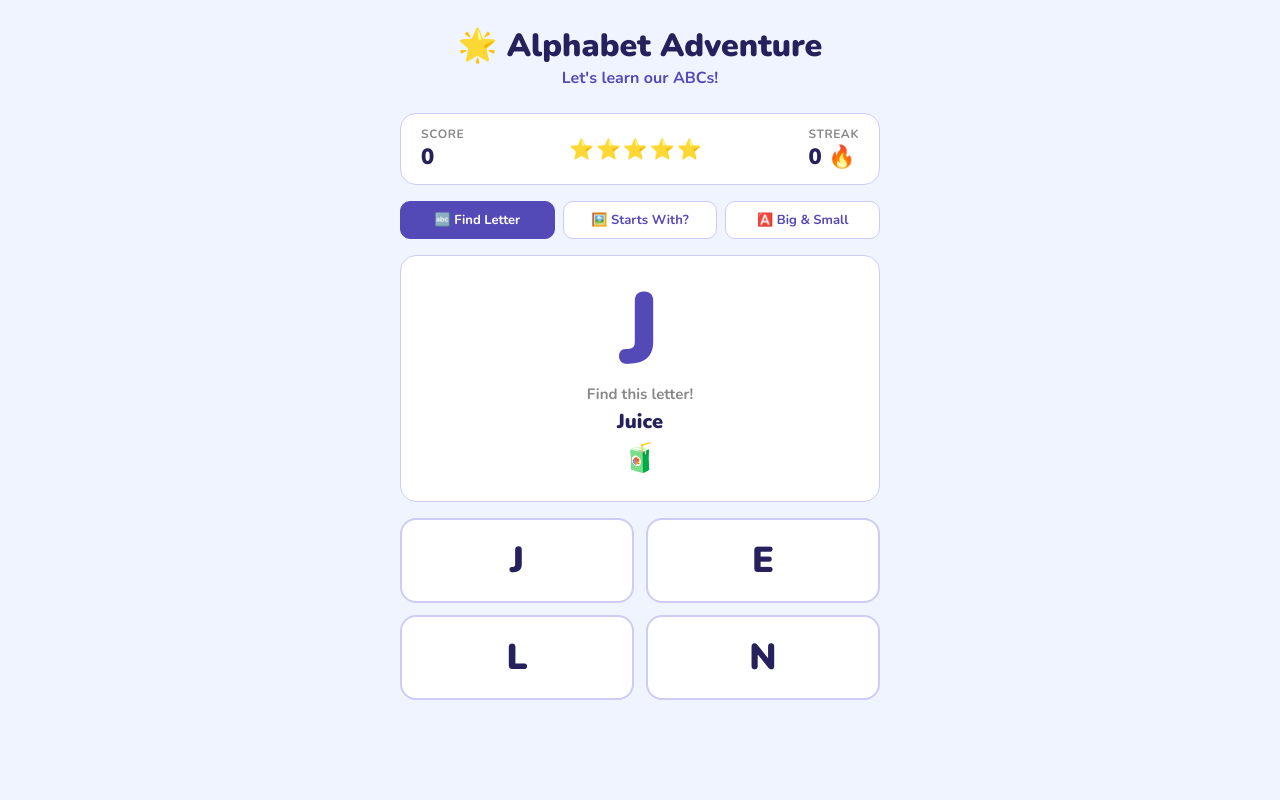
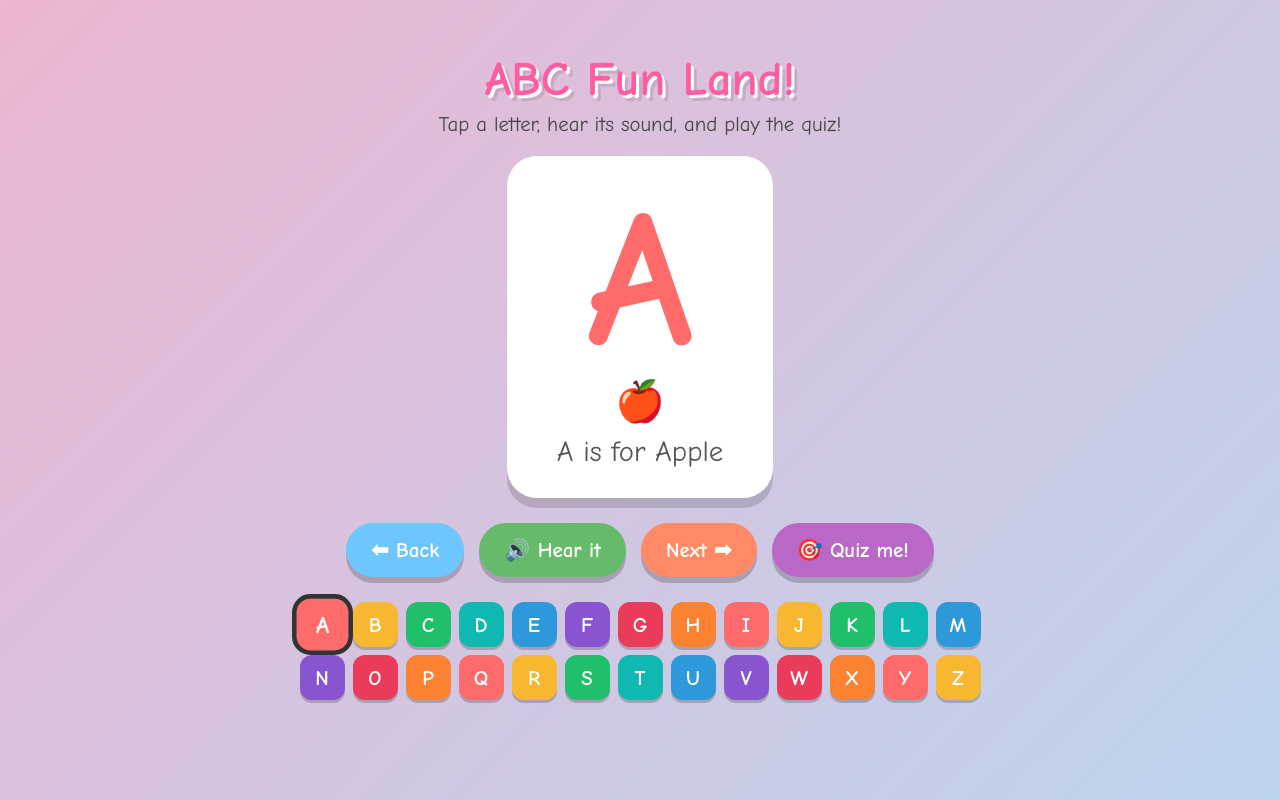
Before and after one commit to tosinloluwa/alphabet-game2, a website: page www/index.html in a window 1280 px wide. Drawn offline with nearby package versions, Linux system fonts and the light colour scheme.

Commit message:
Updated the game

```diff
--- a/www/index.html
+++ b/www/index.html
@@ -1,397 +1,350 @@
 <!DOCTYPE html>
 <html lang="en">
 <head>
-  <meta charset="UTF-8" />
-  <meta name="viewport" content="width=device-width, initial-scale=1.0" />
-  <title>Alphabet Adventure 🌟</title>
-  <link href="https://fonts.googleapis.com/css2?family=Nunito:wght@700;900&display=swap" rel="stylesheet" />
+<meta charset="UTF-8">
+<title>ABC Fun Land!</title>
 <style>
-    *, *::before, *::after { box-sizing: border-box; margin: 0; padding: 0; }
-
+  * { box-sizing: border-box; }
   body {
-      font-family: 'Nunito', sans-serif;
-      background: #f0f4ff;
+    margin: 0;
     min-height: 100vh;
+    font-family: 'Comic Sans MS', 'Trebuchet MS', sans-serif;
+    background: linear-gradient(135deg, #ffe29f, #ffa9c6, #a0e7ff);
+    background-size: 400% 400%;
+    animation: bgMove 12s ease infinite;
     display: flex;
     flex-direction: column;
     align-items: center;
-      padding: 1.5rem 1rem;
+    padding: 20px;
+    text-align: center;
+  }
+  @keyframes bgMove {
+    0% { background-position: 0% 50%; }
+    50% { background-position: 100% 50%; }
+    100% { background-position: 0% 50%; }
+  }
+  h1 {
+    font-size: 3em;
+    color: #ff5da2;
+    text-shadow: 3px 3px 0 #fff, 6px 6px 0 rgba(0,0,0,0.1);
+    margin-bottom: 5px;
+  }
+  #subtitle {
+    font-size: 1.3em;
+    color: #444;
+    margin-bottom: 20px;
   }
 
-    header {
-      text-align: center;
-      margin-bottom: 1.5rem;
+  /* Big letter stage */
+  #stage {
+    background: #fff;
+    border-radius: 30px;
+    box-shadow: 0 10px 0 rgba(0,0,0,0.15);
+    padding: 30px 50px;
+    margin-bottom: 25px;
+    position: relative;
   }
-    header h1 {
-      font-size: 2rem;
-      font-weight: 900;
-      color: #26215C;
+  #bigLetter {
+    font-size: 12em;
+    font-weight: bold;
+    line-height: 1;
+    user-select: none;
+    transition: transform 0.2s;
   }
-    header p {
-      font-size: 1rem;
-      color: #534AB7;
-      font-weight: 700;
+  #bigLetter:active { transform: scale(0.9); }
+  #wordHint {
+    font-size: 1.8em;
+    margin-top: 10px;
+    color: #555;
+  }
+  #emoji {
+    font-size: 2.5em;
   }
 
-    #game {
-      width: 100%;
-      max-width: 480px;
+  /* Controls */
+  #controls {
+    display: flex;
+    gap: 15px;
+    margin-bottom: 25px;
+    flex-wrap: wrap;
+    justify-content: center;
+  }
+  button {
+    font-family: inherit;
+    font-size: 1.3em;
+    font-weight: bold;
+    padding: 15px 25px;
+    border: none;
+    border-radius: 50px;
+    cursor: pointer;
+    box-shadow: 0 6px 0 rgba(0,0,0,0.2);
+    transition: transform 0.1s;
+    color: #fff;
+  }
+  button:active {
+    transform: translateY(4px);
+    box-shadow: 0 2px 0 rgba(0,0,0,0.2);
+  }
+  #prevBtn { background: #6ec6ff; }
+  #nextBtn { background: #ff8a65; }
+  #hearBtn { background: #66bb6a; }
+  #quizBtn { background: #ba68c8; }
+
+  /* Alphabet strip */
+  #strip {
+    display: flex;
+    flex-wrap: wrap;
+    justify-content: center;
+    gap: 8px;
+    max-width: 700px;
+    margin-bottom: 25px;
+  }
+  .tile {
+    width: 45px;
+    height: 45px;
+    border-radius: 12px;
+    display: flex;
+    align-items: center;
+    justify-content: center;
+    font-size: 1.3em;
+    font-weight: bold;
+    color: #fff;
+    cursor: pointer;
+    box-shadow: 0 3px 0 rgba(0,0,0,0.2);
+    transition: transform 0.1s;
+  }
+  .tile:hover { transform: scale(1.1); }
+  .tile.active {
+    outline: 4px solid #333;
+    transform: scale(1.15);
   }
 
-    /* Scoreboard */
-    #scoreboard {
+  /* Quiz section */
+  #quizBox {
+    display: none;
+    background: #fff;
+    border-radius: 25px;
+    padding: 25px;
+    box-shadow: 0 10px 0 rgba(0,0,0,0.15);
+    max-width: 500px;
+    width: 100%;
+  }
+  #quizQuestion {
+    font-size: 1.4em;
+    margin-bottom: 15px;
+    color: #444;
+  }
+  #quizOptions {
     display: flex;
-      justify-content: space-between;
+    gap: 15px;
+    justify-content: center;
+    flex-wrap: wrap;
+  }
+  .option {
+    font-size: 2.5em;
+    font-weight: bold;
+    width: 90px;
+    height: 90px;
+    border-radius: 20px;
+    display: flex;
     align-items: center;
-      background: #fff;
-      border: 1.5px solid #CECBF6;
-      border-radius: 16px;
-      padding: 0.75rem 1.25rem;
-      margin-bottom: 1rem;
+    justify-content: center;
+    cursor: pointer;
+    box-shadow: 0 6px 0 rgba(0,0,0,0.2);
+    color: #fff;
+    transition: transform 0.1s;
   }
-    .score-label {
-      font-size: 12px;
-      color: #888;
-      text-transform: uppercase;
-      letter-spacing: 0.05em;
+  .option:active { transform: translateY(4px); box-shadow: 0 2px 0 rgba(0,0,0,0.2); }
+  #quizFeedback {
+    margin-top: 15px;
+    font-size: 1.6em;
+    min-height: 40px;
   }
-    .score-val {
-      font-size: 22px;
-      font-weight: 900;
-      color: #26215C;
-    }
-    #stars { font-size: 20px; letter-spacing: 2px; }
-
-    /* Mode toggle */
-    #mode-toggle {
-      display: flex;
-      gap: 8px;
-      margin-bottom: 1rem;
-    }
-    .mode-btn {
-      flex: 1;
-      padding: 0.55rem 0.25rem;
-      border-radius: 10px;
-      border: 1.5px solid #CECBF6;
-      background: #fff;
-      font-family: 'Nunito', sans-serif;
-      font-size: 13px;
-      font-weight: 700;
-      color: #534AB7;
-      cursor: pointer;
-      transition: all 0.15s;
-    }
-    .mode-btn.active {
-      background: #534AB7;
-      color: #fff;
-      border-color: #534AB7;
+  #score {
+    margin-top: 10px;
+    font-size: 1.2em;
+    color: #444;
   }
 
-    /* Prompt box */
-    #prompt-box {
-      background: #fff;
-      border: 1.5px solid #CECBF6;
-      border-radius: 16px;
-      padding: 1.5rem 1rem;
-      text-align: center;
-      margin-bottom: 1rem;
+  #confetti {
+    position: fixed;
+    top: 0; left: 0;
+    width: 100%; height: 100%;
+    pointer-events: none;
+    overflow: hidden;
   }
-    #big-letter {
-      font-size: 100px;
-      font-weight: 900;
-      line-height: 1;
-      color: #534AB7;
-      display: block;
-      margin-bottom: 0.25rem;
+  .piece {
+    position: absolute;
+    width: 12px; height: 12px;
+    top: -20px;
+    border-radius: 3px;
+    animation: fall linear forwards;
   }
-    #word-icon {
-      font-size: 64px;
-      display: none;
-      margin-bottom: 0.5rem;
-    }
-    #prompt-text {
-      font-size: 15px;
-      color: #888;
-      margin-bottom: 0.25rem;
-    }
-    #hint-word {
-      font-size: 20px;
-      font-weight: 900;
-      color: #26215C;
-    }
-    #hint-icon {
-      font-size: 28px;
-      display: block;
-      margin-top: 0.25rem;
-    }
-
-    /* Choice buttons */
-    #choices {
-      display: grid;
-      grid-template-columns: repeat(2, 1fr);
-      gap: 12px;
-      margin-bottom: 1rem;
-    }
-    .choice-btn {
-      font-family: 'Nunito', sans-serif;
-      font-size: 36px;
-      font-weight: 900;
-      padding: 1rem 0;
-      border-radius: 16px;
-      border: 2px solid #CECBF6;
-      background: #fff;
-      color: #26215C;
-      cursor: pointer;
-      transition: transform 0.12s, background 0.15s;
-    }
-    .choice-btn:hover:not(:disabled) {
-      background: #EEEDFE;
-      transform: scale(1.05);
-    }
-    .choice-btn:active:not(:disabled) { transform: scale(0.97); }
-    .choice-btn.correct {
-      background: #EAF3DE;
-      border-color: #3B6D11;
-      color: #3B6D11;
-    }
-    .choice-btn.wrong {
-      background: #FCEBEB;
-      border-color: #A32D2D;
-      color: #A32D2D;
-    }
-    .choice-btn:disabled { cursor: default; }
-
-    /* Feedback */
-    #feedback {
-      text-align: center;
-      font-size: 22px;
-      font-weight: 900;
-      min-height: 2rem;
-      color: #26215C;
-    }
-
-    #next-btn {
-      display: none;
-      width: 100%;
-      margin-top: 0.75rem;
-      padding: 0.85rem;
-      border-radius: 14px;
-      background: #534AB7;
-      color: #fff;
-      font-family: 'Nunito', sans-serif;
-      font-size: 20px;
-      font-weight: 900;
-      border: none;
-      cursor: pointer;
-      transition: background 0.15s, transform 0.1s;
-    }
-    #next-btn:hover { background: #3C3489; }
-    #next-btn:active { transform: scale(0.98); }
-
-    /* Celebration overlay */
-    #celebrate {
-      display: none;
-      position: fixed;
-      inset: 0;
-      background: rgba(83,74,183,0.15);
-      align-items: center;
-      justify-content: center;
-      z-index: 99;
-      font-size: 80px;
-      pointer-events: none;
-    }
-    #celebrate.show { display: flex; animation: pop 0.6s ease forwards; }
-    @keyframes pop {
-      0%   { opacity: 0; transform: scale(0.5); }
-      60%  { opacity: 1; transform: scale(1.1); }
-      100% { opacity: 0; transform: scale(1.3); }
+  @keyframes fall {
+    to { transform: translateY(110vh) rotate(360deg); opacity: 0.8; }
   }
 </style>
 </head>
 <body>
 
-<header>
-  <h1>🌟 Alphabet Adventure</h1>
-  <p>Let's learn our ABCs!</p>
-</header>
+<h1>ABC Fun Land!</h1>
+<div id="subtitle">Tap a letter, hear its sound, and play the quiz!</div>
 
-<div id="game">
-
-  <div id="scoreboard">
-    <div>
-      <div class="score-label">Score</div>
-      <div class="score-val" id="score-display">0</div>
-    </div>
-    <div id="stars">⭐⭐⭐⭐⭐</div>
-    <div>
-      <div class="score-label">Streak</div>
-      <div class="score-val" id="streak-display">0 🔥</div>
-    </div>
+<div id="stage">
+  <div id="bigLetter" onclick="speakLetter()">A</div>
+  <div id="emoji">🍎</div>
+  <div id="wordHint">A is for Apple</div>
 </div>
 
-  <div id="mode-toggle">
-    <button class="mode-btn active" onclick="setMode('letter')" id="btn-letter">🔤 Find Letter</button>
-    <button class="mode-btn" onclick="setMode('word')" id="btn-word">🖼️ Starts With?</button>
-    <button class="mode-btn" onclick="setMode('upper')" id="btn-upper">🅰️ Big &amp; Small</button>
+<div id="controls">
+  <button id="prevBtn" onclick="changeLetter(-1)">⬅ Back</button>
+  <button id="hearBtn" onclick="speakLetter()">🔊 Hear it</button>
+  <button id="nextBtn" onclick="changeLetter(1)">Next ➡</button>
+  <button id="quizBtn" onclick="toggleQuiz()">🎯 Quiz me!</button>
 </div>
 
-  <div id="prompt-box">
-    <span id="word-icon"></span>
-    <span id="big-letter">A</span>
-    <div id="prompt-text">Find this letter!</div>
-    <div id="hint-word"></div>
-    <span id="hint-icon"></span>
+<div id="strip"></div>
+
+<div id="quizBox">
+  <div id="quizQuestion">Which letter makes this sound?</div>
+  <div id="quizOptions"></div>
+  <div id="quizFeedback"></div>
+  <div id="score">Score: 0</div>
 </div>
 
-  <div id="choices"></div>
-  <div id="feedback"></div>
-  <button id="next-btn" onclick="nextQuestion()">Next ➜</button>
-
-</div>
-
-<div id="celebrate">🎉</div>
+<div id="confetti"></div>
 
 <script>
-  const ALPHA = [
-    {l:'A', w:'Apple',    e:'🍎'}, {l:'B', w:'Ball',      e:'⚽'},
-    {l:'C', w:'Cat',      e:'🐱'}, {l:'D', w:'Dog',       e:'🐶'},
-    {l:'E', w:'Elephant', e:'🐘'}, {l:'F', w:'Fish',      e:'🐟'},
-    {l:'G', w:'Grapes',   e:'🍇'}, {l:'H', w:'House',     e:'🏠'},
-    {l:'I', w:'Ice cream',e:'🍦'}, {l:'J', w:'Juice',     e:'🧃'},
-    {l:'K', w:'Kite',     e:'🪁'}, {l:'L', w:'Lion',      e:'🦁'},
-    {l:'M', w:'Moon',     e:'🌙'}, {l:'N', w:'Nest',      e:'🪺'},
-    {l:'O', w:'Orange',   e:'🍊'}, {l:'P', w:'Pizza',     e:'🍕'},
-    {l:'Q', w:'Queen',    e:'👑'}, {l:'R', w:'Rainbow',   e:'🌈'},
-    {l:'S', w:'Sun',      e:'☀️'}, {l:'T', w:'Tree',      e:'🌳'},
-    {l:'U', w:'Umbrella', e:'☂️'}, {l:'V', w:'Van',       e:'🚐'},
-    {l:'W', w:'Whale',    e:'🐳'}, {l:'X', w:'Xylophone', e:'🎵'},
-    {l:'Y', w:'Yacht',    e:'⛵'}, {l:'Z', w:'Zebra',     e:'🦓'}
+  const alphabet = [
+    {l:"A", w:"Apple", e:"🍎"}, {l:"B", w:"Ball", e:"⚽"}, {l:"C", w:"Cat", e:"🐱"},
+    {l:"D", w:"Dog", e:"🐶"}, {l:"E", w:"Elephant", e:"🐘"}, {l:"F", w:"Fish", e:"🐟"},
+    {l:"G", w:"Grapes", e:"🍇"}, {l:"H", w:"Hat", e:"🎩"}, {l:"I", w:"Ice cream", e:"🍦"},
+    {l:"J", w:"Juice", e:"🧃"}, {l:"K", w:"Kite", e:"🪁"}, {l:"L", w:"Lion", e:"🦁"},
+    {l:"M", w:"Moon", e:"🌙"}, {l:"N", w:"Nest", e:"🪺"}, {l:"O", w:"Orange", e:"🍊"},
+    {l:"P", w:"Panda", e:"🐼"}, {l:"Q", w:"Queen", e:"👸"}, {l:"R", w:"Rainbow", e:"🌈"},
+    {l:"S", w:"Sun", e:"☀️"}, {l:"T", w:"Tiger", e:"🐯"}, {l:"U", w:"Umbrella", e:"☂️"},
+    {l:"V", w:"Van", e:"🚐"}, {l:"W", w:"Watermelon", e:"🍉"}, {l:"X", w:"Xylophone", e:"🎼"},
+    {l:"Y", w:"Yoyo", e:"🪀"}, {l:"Z", w:"Zebra", e:"🦓"}
   ];
 
-  let mode = 'letter', score = 0, streak = 0, current = null, answered = false;
+  const colors = ["#ff6b6b","#f7b731","#20bf6b","#0fb9b1","#2d98da","#8854d0","#eb3b5a","#fa8231"];
+  let current = 0;
+  let score = 0;
 
-  function shuffle(arr) { return [...arr].sort(() => Math.random() - 0.5); }
-  function pick(arr, n) { return shuffle(arr).slice(0, n); }
+  const bigLetter = document.getElementById("bigLetter");
+  const wordHint = document.getElementById("wordHint");
+  const emoji = document.getElementById("emoji");
+  const strip = document.getElementById("strip");
 
-  function setMode(m) {
-    mode = m;
-    document.querySelectorAll('.mode-btn').forEach(b => b.classList.remove('active'));
-    const map = { letter: 'btn-letter', word: 'btn-word', upper: 'btn-upper' };
-    document.getElementById(map[m]).classList.add('active');
-    nextQuestion();
+  function colorFor(i) { return colors[i % colors.length]; }
+
+  function render() {
+    const item = alphabet[current];
+    bigLetter.textContent = item.l;
+    bigLetter.style.color = colorFor(current);
+    emoji.textContent = item.e;
+    wordHint.textContent = item.l + " is for " + item.w;
+    document.querySelectorAll(".tile").forEach((t, i) => {
+      t.classList.toggle("active", i === current);
+    });
   }
 
-  function nextQuestion() {
-    answered = false;
-    document.getElementById('feedback').textContent = '';
-    document.getElementById('next-btn').style.display = 'none';
+  function buildStrip() {
+    alphabet.forEach((item, i) => {
+      const tile = document.createElement("div");
+      tile.className = "tile";
+      tile.style.background = colorFor(i);
+      tile.textContent = item.l;
+      tile.onclick = () => { current = i; render(); speakLetter(); };
+      strip.appendChild(tile);
+    });
+  }
 
-    const pool = shuffle(ALPHA);
-    current = pool[0];
-    const distractors = pick(pool.slice(1), 3);
-    const options = shuffle([current, ...distractors]);
+  function changeLetter(dir) {
+    current = (current + dir + alphabet.length) % alphabet.length;
+    render();
+    speakLetter();
+  }
 
-    const bigLetter = document.getElementById('big-letter');
-    const wordIcon  = document.getElementById('word-icon');
-    const promptTxt = document.getElementById('prompt-text');
-    const hintWord  = document.getElementById('hint-word');
-    const hintIcon  = document.getElementById('hint-icon');
+  function speakLetter() {
+    const item = alphabet[current];
+    const msg = new SpeechSynthesisUtterance(item.l + ". " + item.l + " is for " + item.w);
+    msg.rate = 0.85;
+    msg.pitch = 1.2;
+    window.speechSynthesis.cancel();
+    window.speechSynthesis.speak(msg);
+    burstConfetti();
+  }
 
-    hintWord.textContent = '';
-    hintIcon.textContent = '';
-    wordIcon.style.display = 'none';
-    bigLetter.style.display = 'block';
-
-    if (mode === 'letter') {
-      bigLetter.textContent = current.l;
-      promptTxt.textContent = 'Find this letter!';
-      hintWord.textContent  = current.w;
-      hintIcon.textContent  = current.e;
-      renderChoices(options, o => o.l, current.l);
-    } else if (mode === 'word') {
-      wordIcon.style.display = 'block';
-      wordIcon.textContent   = current.e;
-      bigLetter.style.display = 'none';
-      promptTxt.textContent  = current.w + ' — which letter does it start with?';
-      renderChoices(options, o => o.l, current.l);
-    } else {
-      bigLetter.textContent = current.l;
-      promptTxt.textContent = 'Find the small (lowercase) version!';
-      renderChoices(options, o => o.l.toLowerCase(), current.l.toLowerCase());
+  function burstConfetti() {
+    const container = document.getElementById("confetti");
+    for (let i = 0; i < 18; i++) {
+      const p = document.createElement("div");
+      p.className = "piece";
+      p.style.left = Math.random() * 100 + "vw";
+      p.style.background = colorFor(Math.floor(Math.random()*colors.length));
+      p.style.animationDuration = (1.5 + Math.random()) + "s";
+      container.appendChild(p);
+      setTimeout(() => p.remove(), 3000);
     }
   }
 
-  function renderChoices(options, labelFn, correct) {
-    const box = document.getElementById('choices');
-    box.innerHTML = '';
-    options.forEach(opt => {
-      const btn = document.createElement('button');
-      btn.className = 'choice-btn';
-      btn.textContent = labelFn(opt);
-      btn.setAttribute('aria-label', 'Letter ' + labelFn(opt));
-      btn.onclick = () => handleAnswer(btn, labelFn(opt), correct);
-      box.appendChild(btn);
+  // Quiz logic
+  const quizBox = document.getElementById("quizBox");
+  const quizOptions = document.getElementById("quizOptions");
+  const quizFeedback = document.getElementById("quizFeedback");
+  const scoreDisplay = document.getElementById("score");
+  let quizAnswer = null;
+  let quizVisible = false;
+
+  function toggleQuiz() {
+    quizVisible = !quizVisible;
+    quizBox.style.display = quizVisible ? "block" : "none";
+    if (quizVisible) newQuestion();
+  }
+
+  function newQuestion() {
+    quizFeedback.textContent = "";
+    const correctIndex = Math.floor(Math.random() * alphabet.length);
+    quizAnswer = alphabet[correctIndex].l;
+
+    const msg = new SpeechSynthesisUtterance("Find the letter " + quizAnswer);
+    msg.rate = 0.85;
+    window.speechSynthesis.cancel();
+    window.speechSynthesis.speak(msg);
+
+    let optionLetters = new Set([quizAnswer]);
+    while (optionLetters.size < 4) {
+      optionLetters.add(alphabet[Math.floor(Math.random() * alphabet.length)].l);
+    }
+    optionLetters = Array.from(optionLetters).sort(() => Math.random() - 0.5);
+
+    quizOptions.innerHTML = "";
+    optionLetters.forEach((letter, i) => {
+      const div = document.createElement("div");
+      div.className = "option";
+      div.textContent = letter;
+      div.style.background = colorFor(i * 3);
+      div.onclick = () => checkAnswer(letter, div);
+      quizOptions.appendChild(div);
     });
   }
 
-  function handleAnswer(btn, chosen, correct) {
-    if (answered) return;
-    answered = true;
-
-    document.querySelectorAll('.choice-btn').forEach(b => {
-      b.disabled = true;
-      if (b.textContent === correct) b.classList.add('correct');
-    });
-
-    const fb = document.getElementById('feedback');
-    if (chosen === correct) {
-      btn.classList.add('correct');
-      score += 10; streak++;
-      fb.textContent = ['Great job! 🎉', 'Awesome! ⭐', 'Super! 🌟', 'Well done! 🏆'][Math.floor(Math.random()*4)];
-      playBeep(true);
-      showCelebration();
+  function checkAnswer(letter, el) {
+    if (letter === quizAnswer) {
+      score++;
+      quizFeedback.textContent = "🎉 Great job!";
+      scoreDisplay.textContent = "Score: " + score;
+      burstConfetti();
+      setTimeout(newQuestion, 1200);
     } else {
-      btn.classList.add('wrong');
-      streak = 0;
-      fb.textContent = `The answer is "${correct}" 😊 Keep trying!`;
-      playBeep(false);
+      quizFeedback.textContent = "Try again! 🙂";
+      el.style.opacity = "0.4";
+    }
   }
 
-    document.getElementById('score-display').textContent = score;
-    document.getElementById('streak-display').textContent = streak + (streak > 0 ? ' 🔥' : '');
-    updateStars();
-    document.getElementById('next-btn').style.display = 'block';
-  }
-
-  function updateStars() {
-    const s = Math.min(5, streak);
-    document.getElementById('stars').textContent = '⭐'.repeat(s) + '☆'.repeat(5 - s);
-  }
-
-  function showCelebration() {
-    const el = document.getElementById('celebrate');
-    const emojis = ['🎉','🌟','🏆','✨','🎊'];
-    el.textContent = emojis[Math.floor(Math.random() * emojis.length)];
-    el.classList.add('show');
-    setTimeout(() => el.classList.remove('show'), 700);
-  }
-
-  function playBeep(isCorrect) {
-    try {
-      const ctx = new (window.AudioContext || window.webkitAudioContext)();
-      const osc = ctx.createOscillator();
-      const gain = ctx.createGain();
-      osc.connect(gain); gain.connect(ctx.destination);
-      osc.frequency.value = isCorrect ? 660 : 220;
-      osc.type = 'sine';
-      gain.gain.setValueAtTime(0.3, ctx.currentTime);
-      gain.gain.exponentialRampToValueAtTime(0.001, ctx.currentTime + 0.4);
-      osc.start(); osc.stop(ctx.currentTime + 0.4);
-    } catch (e) {}
-  }
-
-  nextQuestion();
+  buildStrip();
+  render();
 </script>
-
 </body>
 </html>
```
Lines whose indentation alone changed are shown as unchanged.
